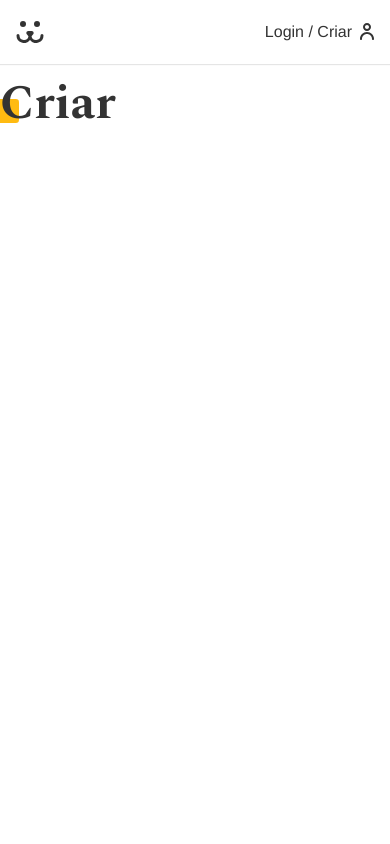
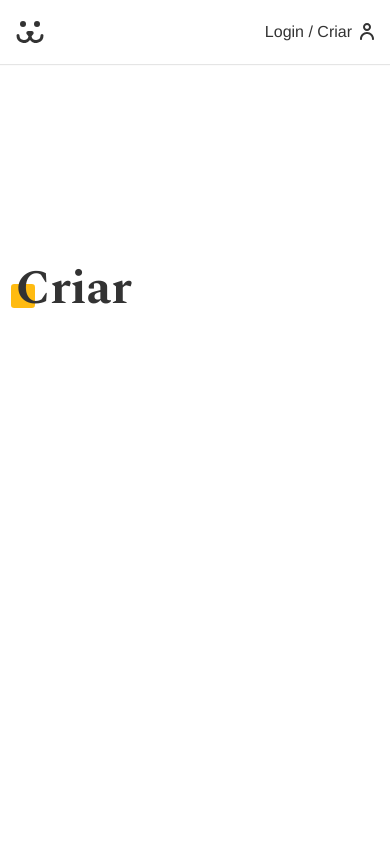
Before and after one commit to eriksongoncalves/origamid-dogs, a Next.js app: page /login/criar in a window 390 px wide. Shown: the top 844 px of the page. Built offline with nearby package versions, Linux system fonts and the light colour scheme.

Commit message:
feat: login layout

```diff
--- /dev/null
+++ b/src/app/login/layout.tsx
@@ -0,0 +1,15 @@
+import React from "react"
+
+import styles from "./login.module.css"
+
+type LoginLayoutProps = {
+  children: React.ReactNode
+}
+
+export default function LoginLayout({ children }: LoginLayoutProps) {
+  return (
+    <div className={styles.login}>
+      <div className={styles.forms}>{children}</div>
+    </div>
+  )
+}
--- /dev/null
+++ b/src/app/login/login.module.css
@@ -0,0 +1,31 @@
+.login {
+  display: grid;
+  grid-template-columns: 1fr 1fr;
+  min-height: 100vh;
+  gap: 2rem;
+}
+
+.login::before {
+  display: block;
+  content: "";
+  background: url("/assets/login.jpg") no-repeat center center;
+  background-size: cover;
+}
+
+.forms {
+  max-width: 30rem;
+  padding: 1rem;
+  margin-top: 20vh;
+}
+
+@media (max-width: 40rem) {
+  .login {
+    grid-template-columns: 1fr;
+  }
+  .login::before {
+    display: none;
+  }
+  .forms {
+    max-width: 100%;
+  }
+}
```
